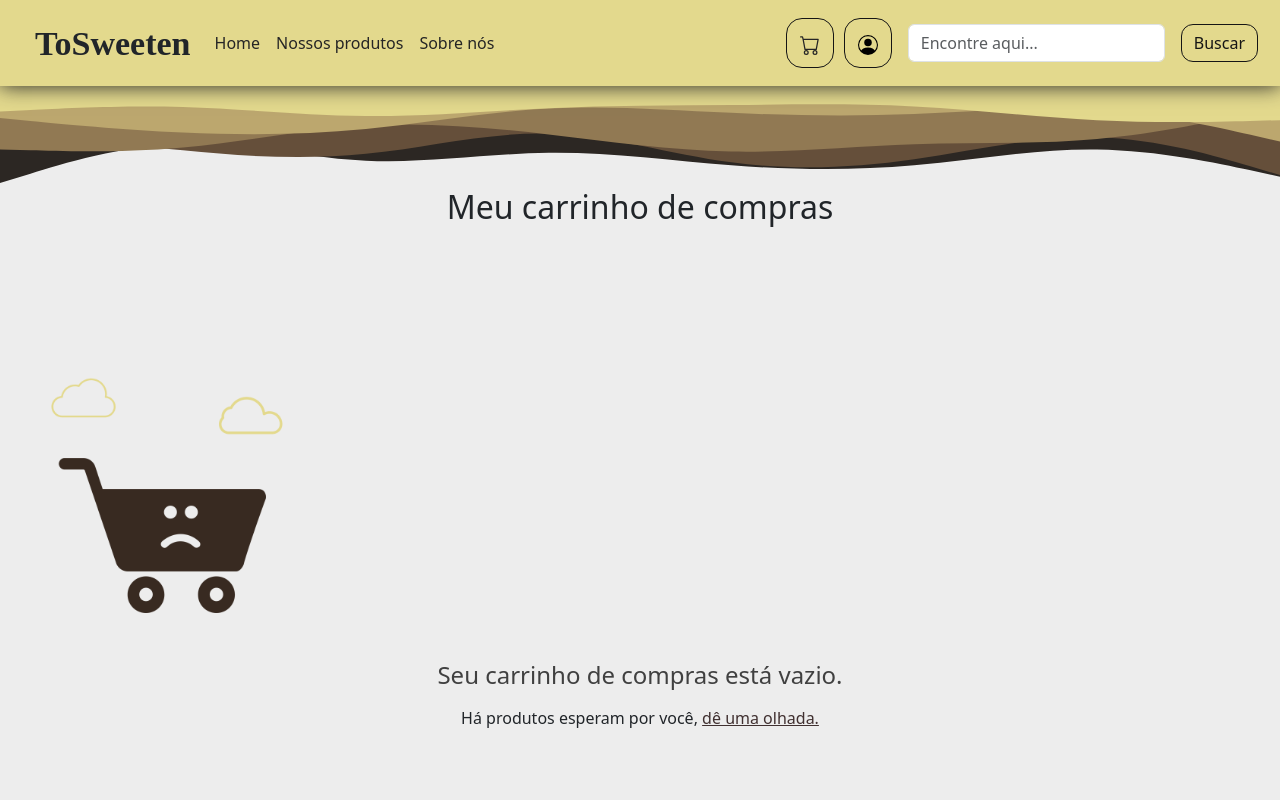
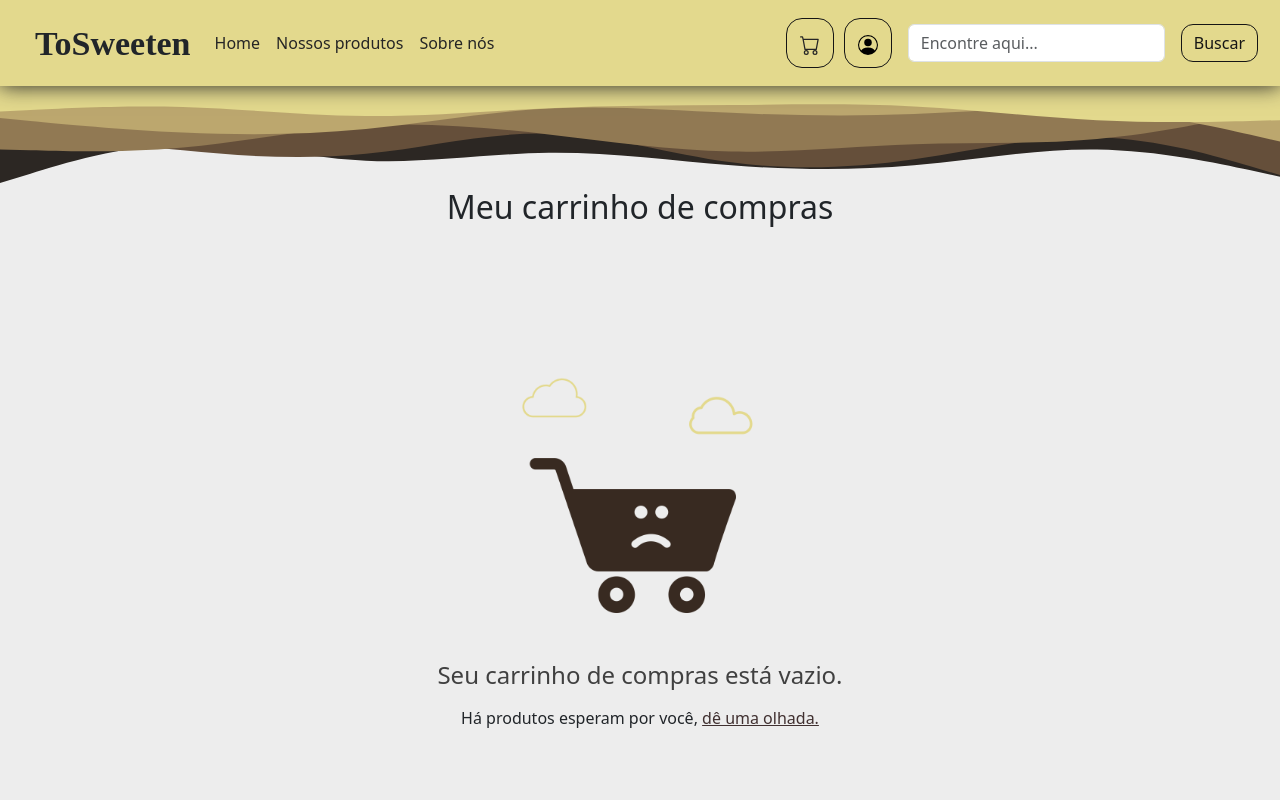
Before and after one commit to vitaolv/project-vite-react-ecommerce, a React (Vite) app: page /carrinho-e-pagamento in a window 1280 px wide. Shown: the top 800 px of the page. Built offline with nearby package versions, Linux system fonts and the light colour scheme; a web font is replaced by a local one.

Commit message:
Corrigindo o caminho dos recursos.

```diff
--- a/src/pages/CartWithPayment.jsx
+++ b/src/pages/CartWithPayment.jsx
@@ -4,7 +4,7 @@ import { ListCart } from "../components/Lists/ListCart";
 import { ResumeAside } from "../components/Asides/ResumeAside";
 import { ButtonClearCart } from "../components/Buttons/ButtonClearCart";
 import { ModalConfirmationToClearCart } from "../components/Modais/ModalConfirmationToClearCart";
-import { SkeletonImageComponent } from "../components/Skeleton/SkeletonImageComponents";
+
 import { Link } from "react-router-dom";
 
 import { useSelector } from "react-redux";
@@ -30,10 +30,9 @@ export default function CartWithPayment() {
         ) : (
           <>
             <div className="cart-without-products">
-              <SkeletonImageComponent
-                productImage="/project-vite-react-ecommerce/assets/cart-without-products.png"
-                productName="Carrinho vazio image"
-                className="cart-without-products"
+              <img
+                src="/project-vite-react-ecommerce/assets/cart-without-products.png"
+                alt="Carrinho vazio"
               />
               <h4>Seu carrinho de compras está vazio.</h4>
               <p>
--- a/src/pages/PageNotFound.jsx
+++ b/src/pages/PageNotFound.jsx
@@ -1,14 +1,14 @@
 import "/src/css/pageNotFound.css";
 import { ButtonsToHomeOrToBack } from "../components/Buttons/ButtonsToHomeOrToBack";
-import { SkeletonImageComponent } from "../components/Skeleton/SkeletonImageComponents";
+
 export default function PageNotFound() {
   const currentLink = window.location.href;
 
   return (
     <div className="content-page-404">
-      <SkeletonImageComponent
-        productImage="/project-vite-react-ecommerce/assets/404.png"
-        productName="Page Not Found"
+      <img
+        src="/project-vite-react-ecommerce/assets/404.png"
+        alt="Page Not Found"
       />
 
       <h2>Opsss, a página não foi encontrada.</h2>
```
